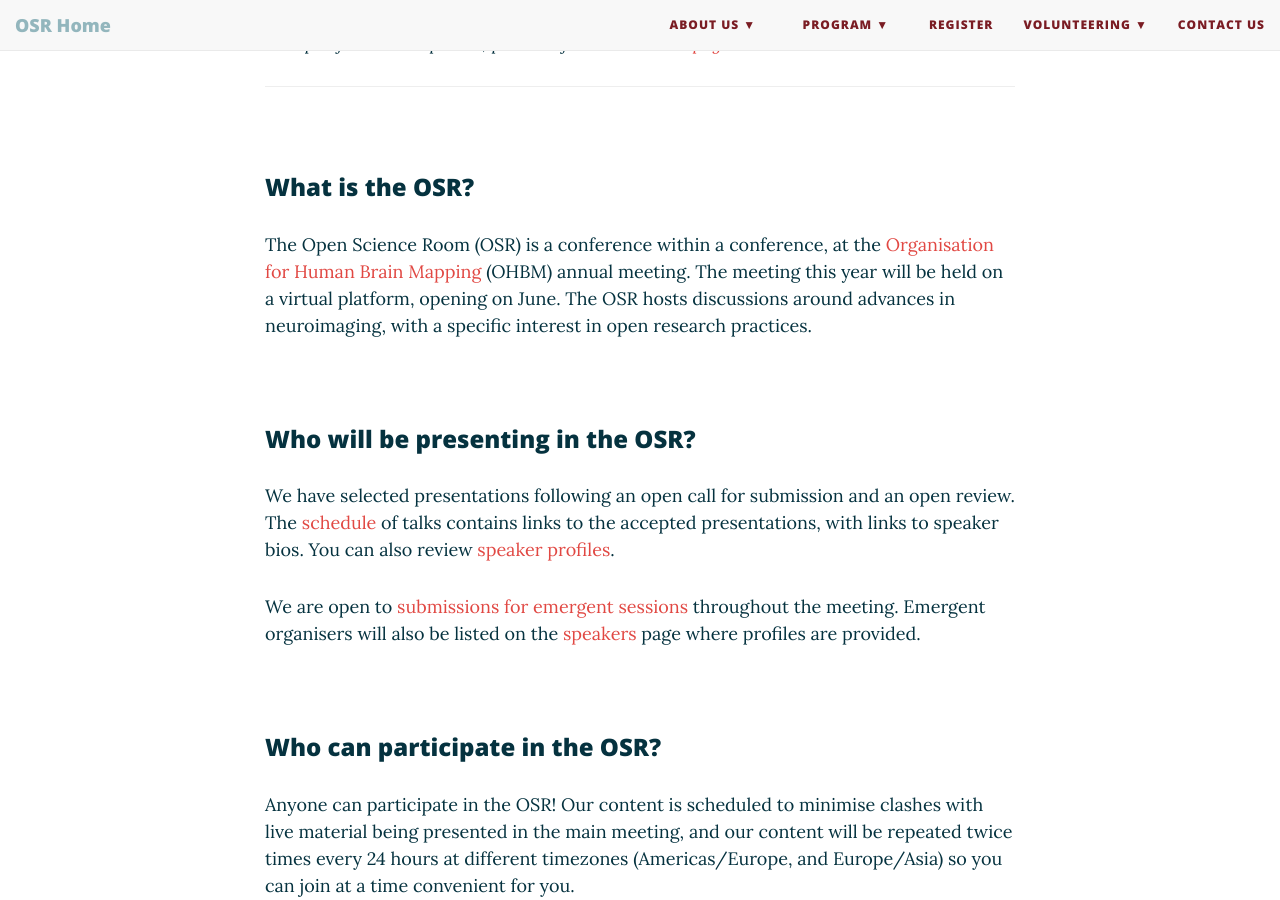
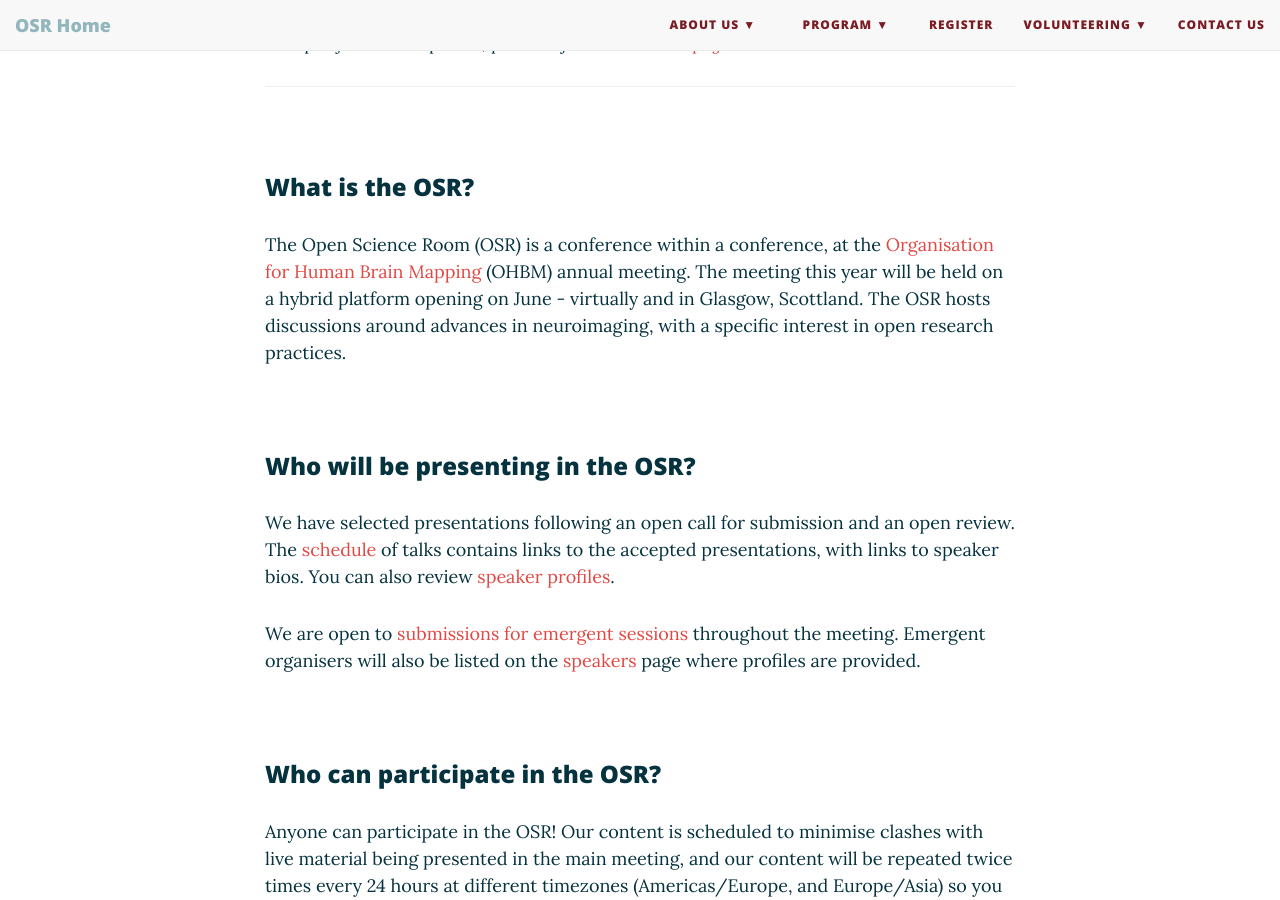
Before and after one commit to ohbm/osr2023, a Jekyll site: the page built from faq.md, in a window 1280 px wide and 900 px high, scrolled down 557 px. Built offline with Jekyll 4.4.1, drawn with Linux system fonts in a browser that asks for light colours; nearby versions of some CDN libraries.

Commit message:
Update faq.md
just updated virtual to hybrid

```diff
--- a/faq.md
+++ b/faq.md
@@ -23,7 +23,7 @@
 
 <div id='what'></div><br>
 ### What is the OSR?
-The Open Science Room (OSR) is a conference within a conference, at the <a href="https://www.humanbrainmapping.org/">Organisation for Human Brain Mapping</a> (OHBM) annual meeting. The meeting this year will be held on a virtual platform, opening on June. The OSR hosts discussions around advances in neuroimaging, with a specific interest in open research practices.
+The Open Science Room (OSR) is a conference within a conference, at the <a href="https://www.humanbrainmapping.org/">Organisation for Human Brain Mapping</a> (OHBM) annual meeting. The meeting this year will be held on a hybrid platform opening on June - virtually and in Glasgow, Scottland. The OSR hosts discussions around advances in neuroimaging, with a specific interest in open research practices.
 
 <div id='whopresent'></div><br>
 ### Who will be presenting in the OSR?
```
